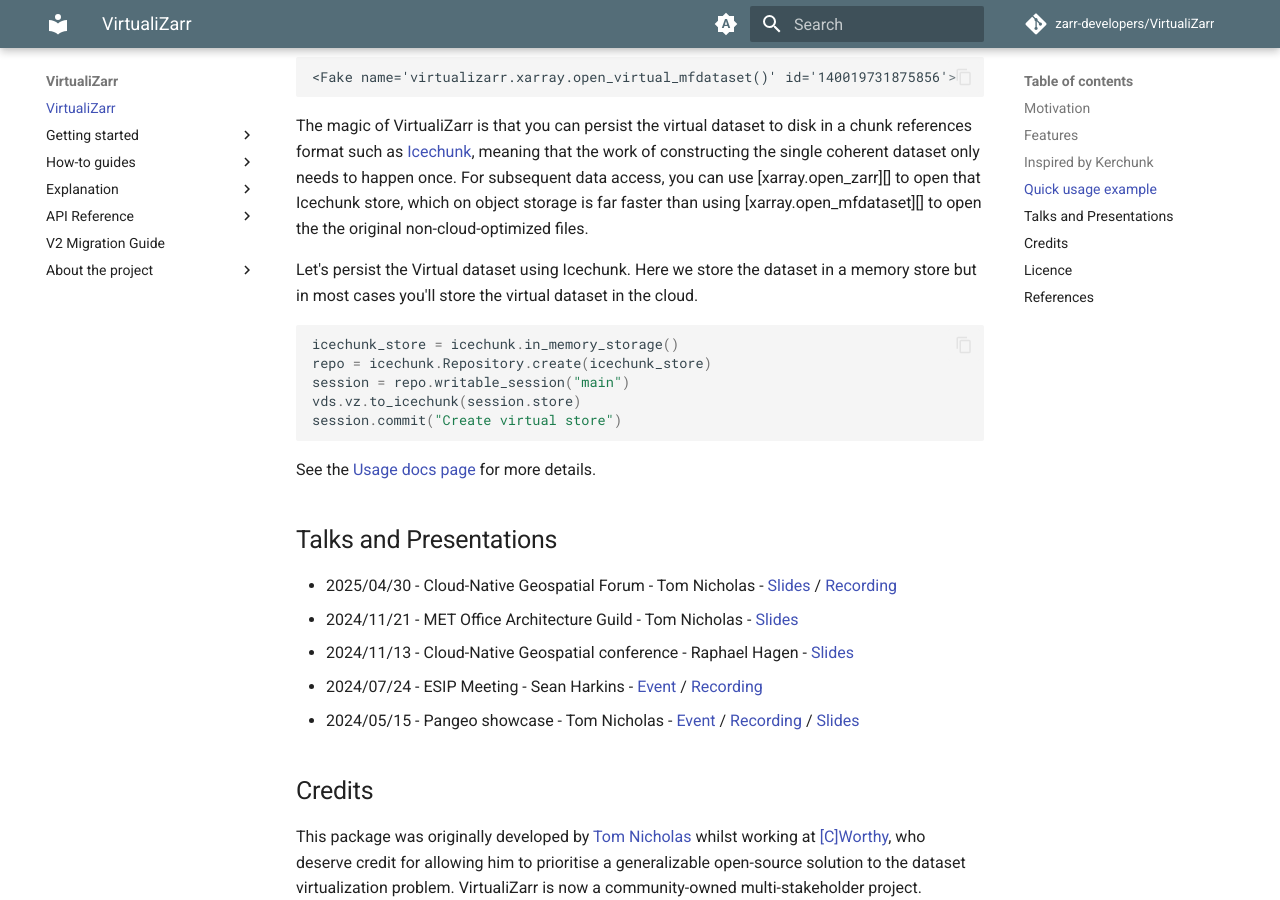
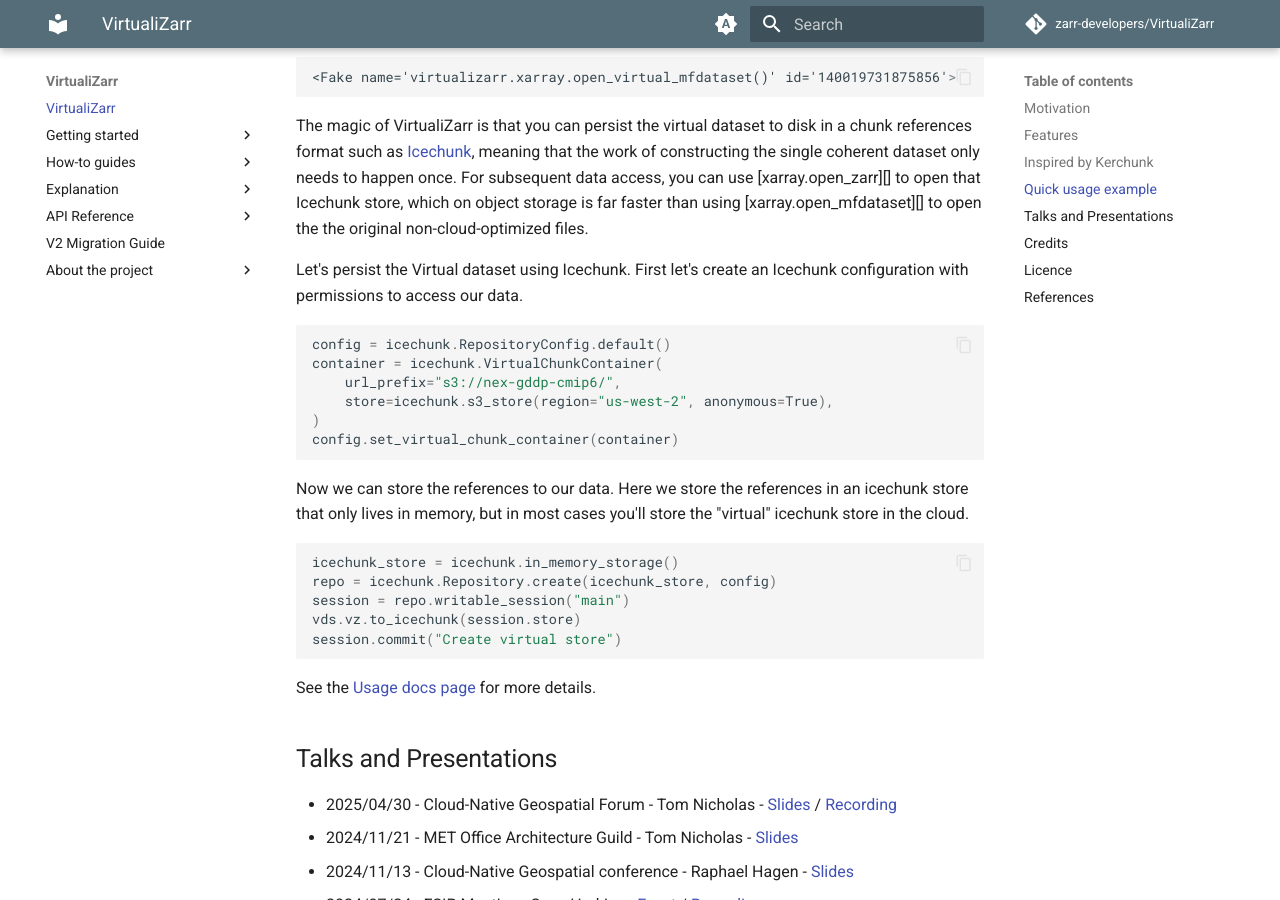
Before and after one commit to zarr-developers/VirtualiZarr, an MkDocs documentation site: the page built from docs/index.md, in a window 1280 px wide and 900 px high, scrolled down 2804 px. Built offline with MkDocs 1.6.1 and Material for MkDocs 9.7.7, drawn with Linux system fonts in a browser that asks for light colours; comment, search, counter and statistics services are not loaded; the version menu is left out.

Commit message:
ensure containers are set before creating repos in docs examples

````diff
--- a/docs/index.md
+++ b/docs/index.md
@@ -108,11 +108,22 @@
 For subsequent data access, you can use [xarray.open_zarr][] to open that Icechunk store, which on object storage is
 far faster than using [xarray.open_mfdataset][] to open the the original non-cloud-optimized files.
 
-Let's persist the Virtual dataset using Icechunk. Here we store the dataset in a memory store but in most cases you'll store the virtual dataset in the cloud.
+Let's persist the Virtual dataset using Icechunk. First let's create an Icechunk configuration with permissions to access our data.
+
+```python exec="on" source="above" session="homepage"
+config = icechunk.RepositoryConfig.default()
+container = icechunk.VirtualChunkContainer(
+    url_prefix="s3://nex-gddp-cmip6/",
+    store=icechunk.s3_store(region="us-west-2", anonymous=True),
+)
+config.set_virtual_chunk_container(container)
+```
+
+Now we can store the references to our data. Here we store the references in an icechunk store that only lives in memory, but in most cases you'll store the "virtual" icechunk store in the cloud.
 
 ```python exec="on" source="above" session="homepage"
 icechunk_store = icechunk.in_memory_storage()
-repo = icechunk.Repository.create(icechunk_store)
+repo = icechunk.Repository.create(icechunk_store, config)
 session = repo.writable_session("main")
 vds.vz.to_icechunk(session.store)
 session.commit("Create virtual store")
````
Also changed, not shown: docs/usage.md (+5 -3 lines).
